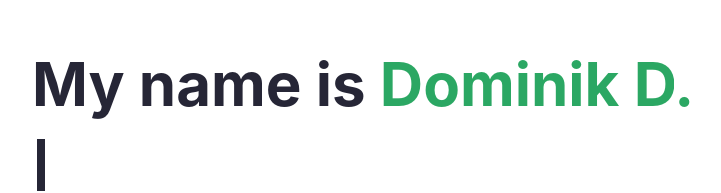
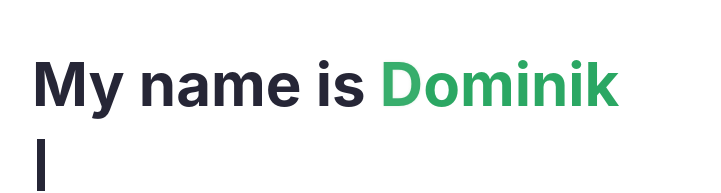
Before and after one commit to Flashrex/flashrex.github.io, a Vue app: page / in a window 1280 px wide. Shown: the part 184-377 px from the top of the page, without its empty margins (224-945 px from the left). Built offline with nearby package versions, Linux system fonts and the light colour scheme.

Commit message:
small adjustments

```diff
--- a/src/components/Introduction.vue
+++ b/src/components/Introduction.vue
@@ -35,9 +35,6 @@ const data = {
                     <span>n</span>
                     <span>i</span>
                     <span>k</span>
-                    <span>&nbsp;</span>
-                    <span>D</span>
-                    <span>.</span>
                 </span>
             </h3>
             <VueWriter :array="arr" :delay="1000"></VueWriter>
@@ -56,8 +53,8 @@ const data = {
 
 <style>
 :root {
-    --glow-anim-time: 3s;
-    --glow-anim-delay-mult: 0.1s;
+    --glow-anim-time: 2.5s;
+    --glow-anim-delay-mult: 0.2s;
 }
 
 .typed {
```
